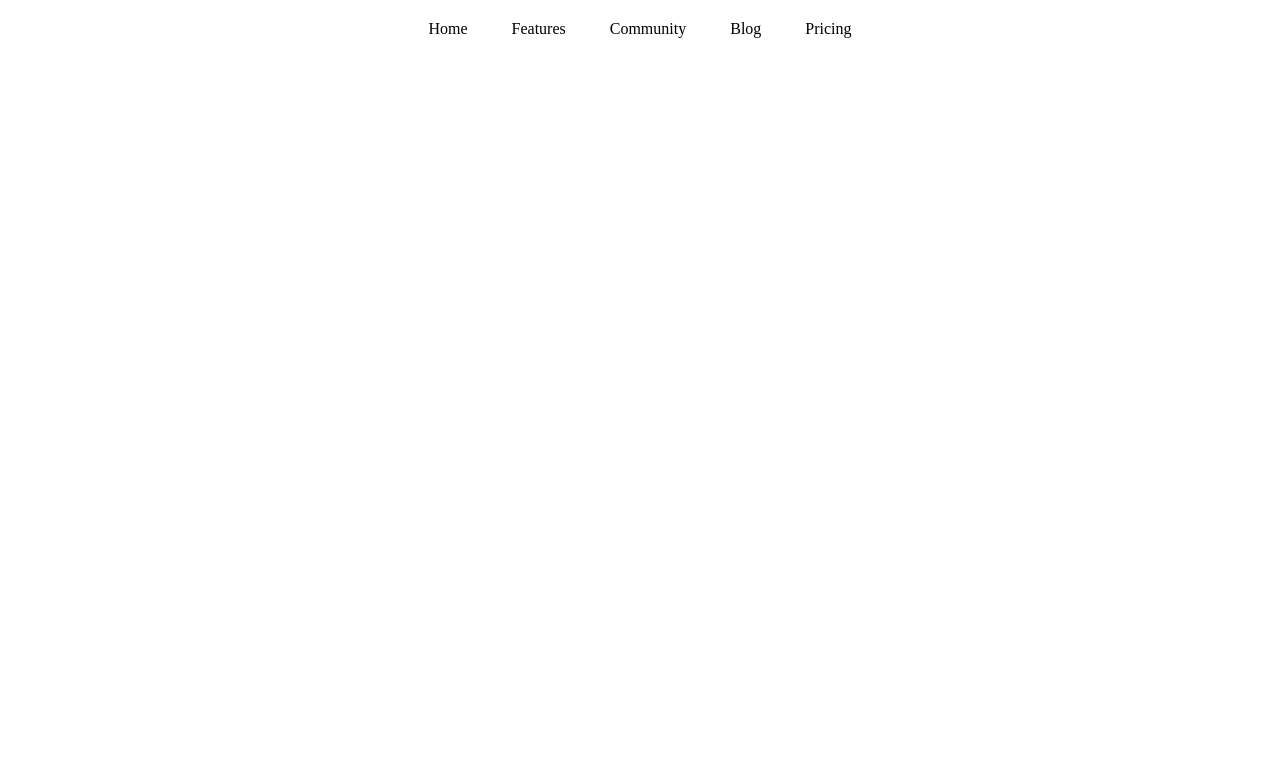
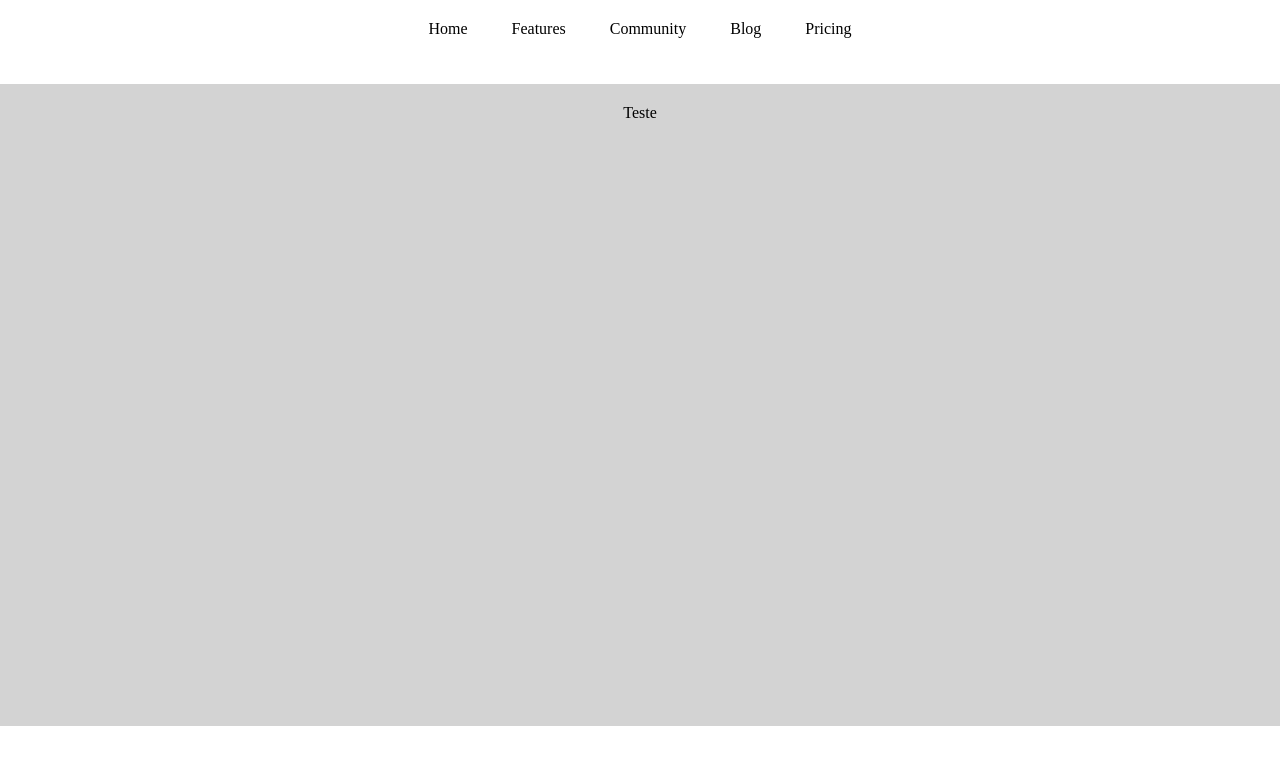
Before and after one commit to giovanesantosdev/TrabalhoExtens-o, a plain HTML site: page index.html in a window 1280 px wide. Drawn offline with Linux system fonts and the light colour scheme.

Commit message:
Add header

```diff
--- a/assets/styles/style.css
+++ b/assets/styles/style.css
@@ -8,7 +8,19 @@
     display: flex;
     justify-content: center;
     padding-top: 20px;
+    width: 100%;
+    height: 84px;
+    background-color: white;
 }
+
+.parteComImagens{
+    width: 100%;
+    height: 642px;
+    justify-content: center;
+    display: flex;
+    background-color: lightgray;
+}
+
 
 a{
     padding: 20px;
--- a/index.html
+++ b/index.html
@@ -17,6 +17,11 @@
                 <a>Pricing</a>
             </nav>
         </header>
+
+        <div class="parteComImagens">
+            <a>Teste</a>
+        </div>
+
         <section class="conteiner-section1">
 
         </section>
```
